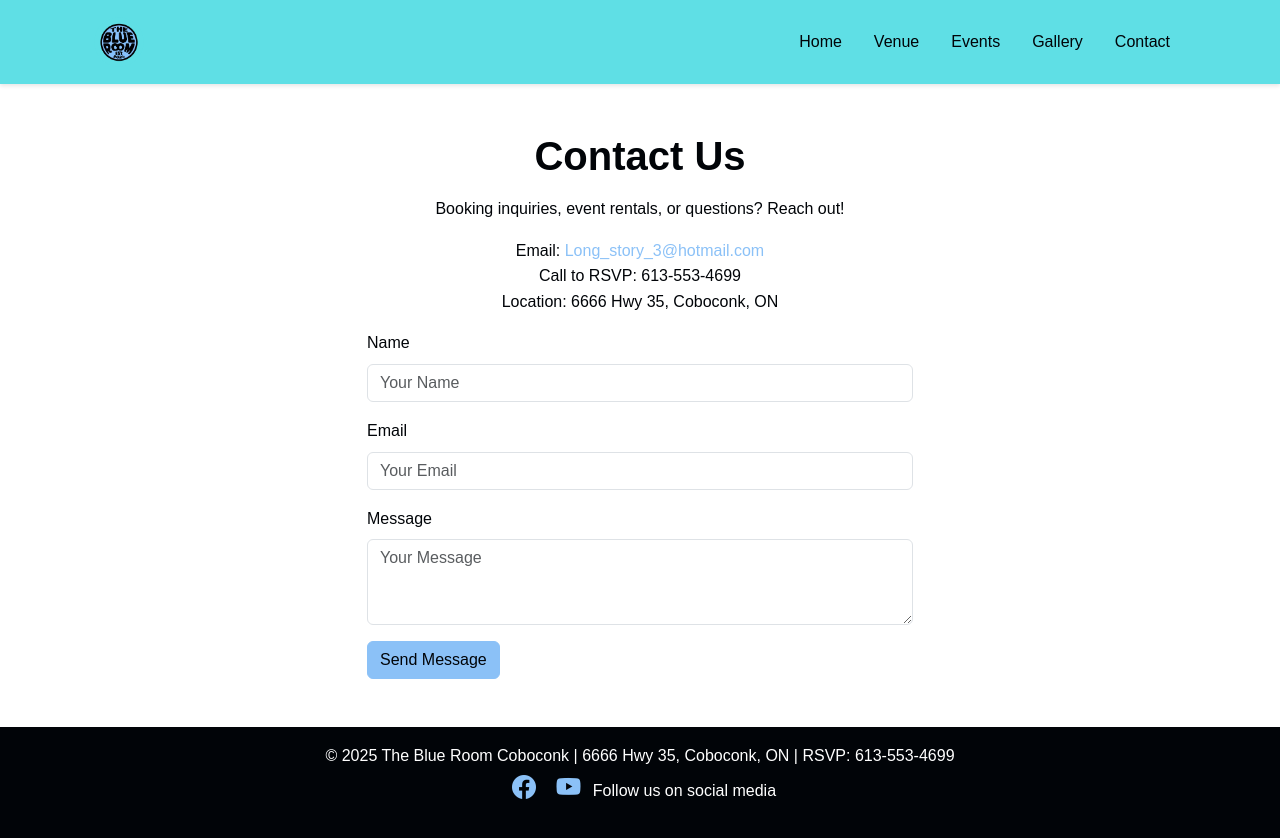
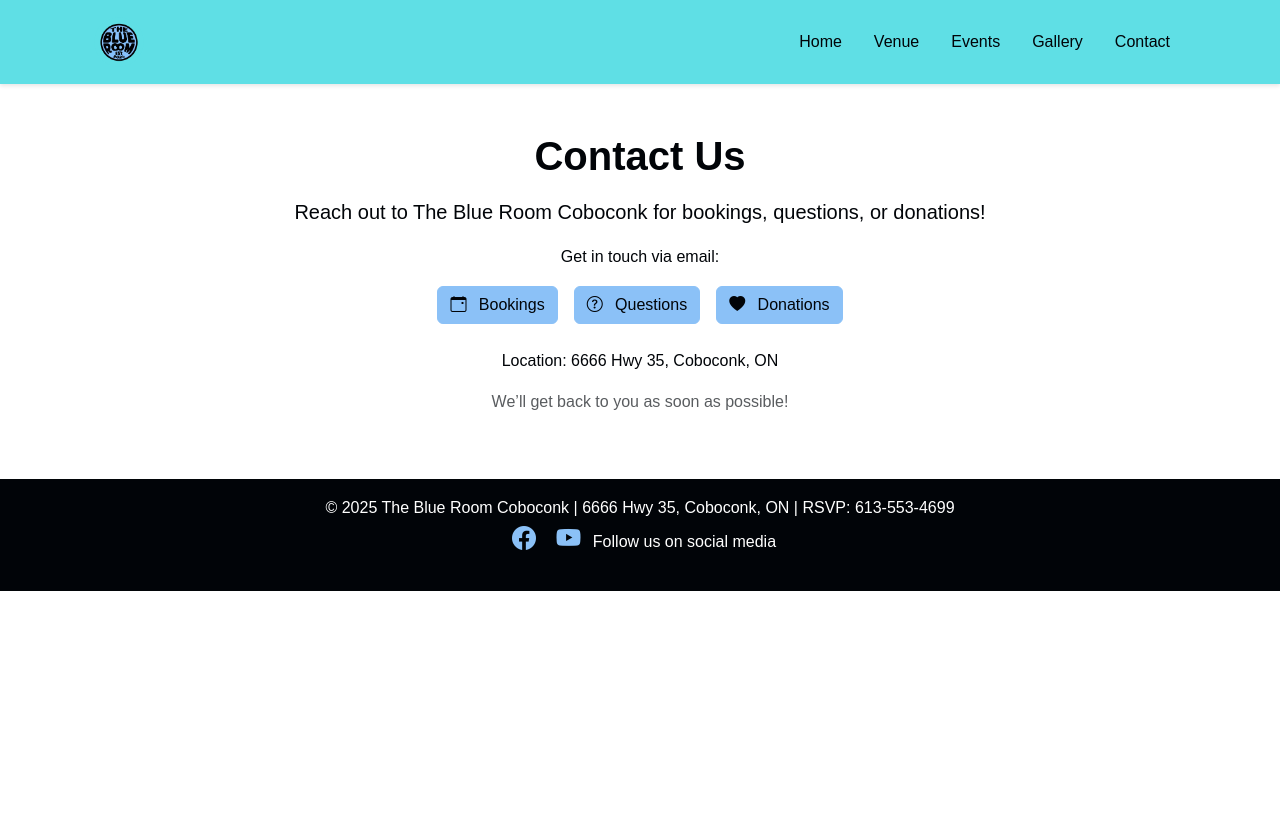
Before and after one commit to jasonbra1n/blueroom, a plain HTML site: page contact.html in a window 1280 px wide. After the commit the page ends 800 px from the top, so only its background shows below. Drawn offline with nearby package versions, Linux system fonts and the light colour scheme.

Commit message:
Update contact.html

```diff
--- a/contact.html
+++ b/contact.html
@@ -13,27 +13,19 @@
 
     <section class="container my-5">
         <h1 class="text-center">Contact Us</h1>
-        <p class="text-center">Booking inquiries, event rentals, or questions? Reach out!</p>
-        <p class="text-center">
-            Email: <a href="#" id="email-link">Click to reveal email</a><br>
-            Call to RSVP: 613-553-4699<br>
-            Location: 6666 Hwy 35, Coboconk, ON
-        </p>
-        <form id="contact-form" method="POST" class="col-md-6 mx-auto">
-            <div class="mb-3">
-                <label for="name" class="form-label">Name</label>
-                <input type="text" name="name" class="form-control" id="name" placeholder="Your Name" required>
+        <p class="text-center lead">Reach out to The Blue Room Coboconk for bookings, questions, or donations!</p>
+        <div class="row justify-content-center">
+            <div class="col-md-8 text-center">
+                <p>Get in touch via email:</p>
+                <div class="d-flex flex-column flex-md-row justify-content-center gap-3 mb-4">
+                    <a href="mailto:bookings@theblueroomcoboconk.com" class="btn btn-primary"><i class="bi bi-calendar-event me-2"></i> Bookings</a>
+                    <a href="mailto:questions@theblueroomcoboconk.com" class="btn btn-primary"><i class="bi bi-question-circle me-2"></i> Questions</a>
+                    <a href="mailto:donations@theblueroomcoboconk.com" class="btn btn-primary"><i class="bi bi-heart-fill me-2"></i> Donations</a>
+                </div>
+                <p>Location: 6666 Hwy 35, Coboconk, ON</p>
+                <p class="text-muted">We’ll get back to you as soon as possible!</p>
             </div>
-            <div class="mb-3">
-                <label for="email" class="form-label">Email</label>
-                <input type="email" name="email" class="form-control" id="email" placeholder="Your Email" required>
-            </div>
-            <div class="mb-3">
-                <label for="message" class="form-label">Message</label>
-                <textarea name="message" class="form-control" id="message" rows="3" placeholder="Your Message" required></textarea>
-            </div>
-            <button type="submit" class="btn btn-primary">Send Message</button>
-        </form>
+        </div>
     </section>
 
     <div id="footer-placeholder"></div>
@@ -41,17 +33,5 @@
     <script src="https://cdn.jsdelivr.net/npm/bootstrap@5.3.0/dist/js/bootstrap.bundle.min.js"></script>
     <script src="js/load-nav.js"></script>
     <script src="js/load-footer.js"></script>
-    <script>
-        document.addEventListener("DOMContentLoaded", function() {
-            // Set form action dynamically
-            const form = document.getElementById("contact-form");
-            form.action = "https://formsubmit.co/" + "Long_story_3" + "@" + "hotmail.com";
-
-            // Set email link dynamically
-            const emailLink = document.getElementById("email-link");
-            emailLink.href = "mailto:" + "Long_story_3" + "@" + "hotmail.com";
-            emailLink.textContent = "Long_story_3@hotmail.com";
-        });
-    </script>
 </body>
 </html>
```
